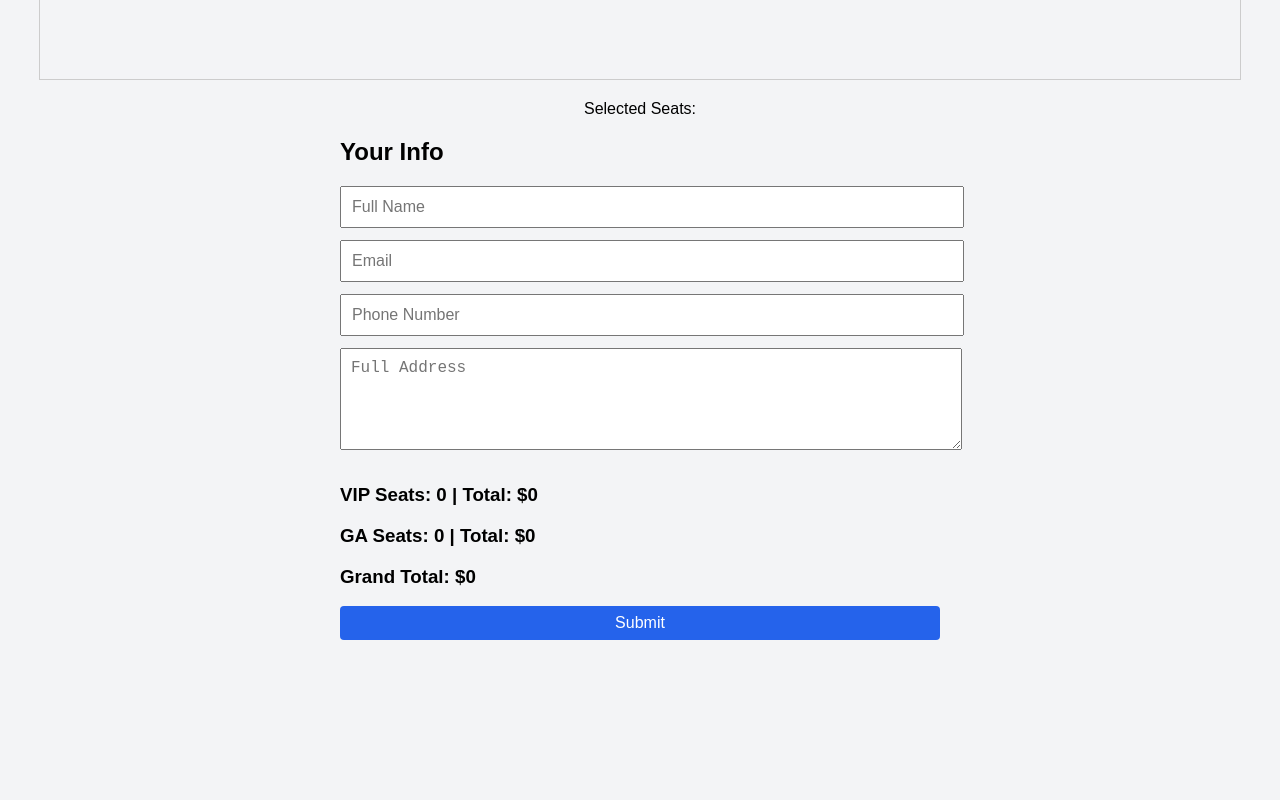
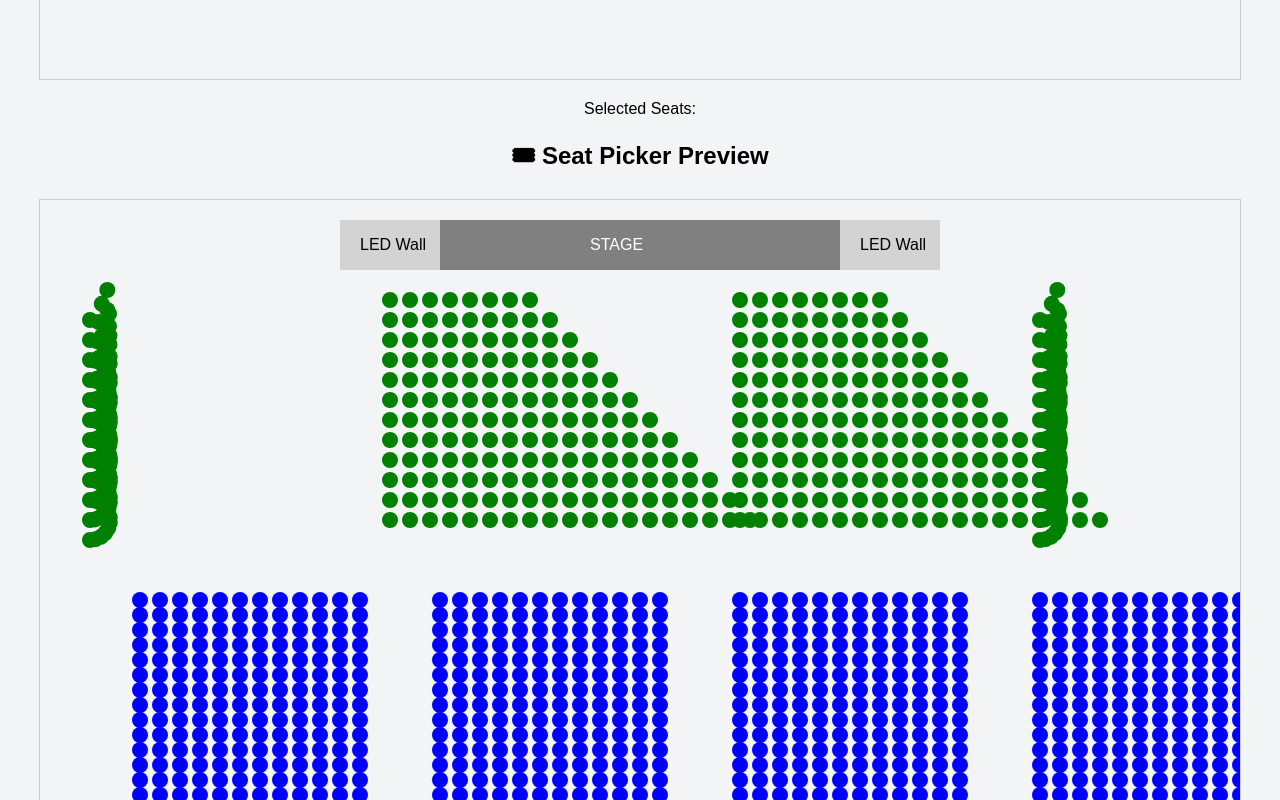
Before and after one commit to VerifiedFans/festival-seat-picker, a React (Create React App) app: page / in a window 1280 px wide. Shown: the part 1080-1880 px from the top of the page. Before the commit the page ends 1720 px from the top, so only its background shows below. Built offline with nearby package versions, Linux system fonts and the light colour scheme.

Commit message:
Update ContactForm.jsx

```diff
--- a/src/ContactForm.jsx
+++ b/src/ContactForm.jsx
@@ -1,152 +1,29 @@
-import React, { useState, useEffect } from "react";
+import React, { useState } from "react";
+import SeatPicker from "./SeatPicker";
 
-export default function ContactForm({ selectedSeats }) {
-  // 🎟️ **Form Data State**
-  const [formData, setFormData] = useState({
-    name: "",
-    email: "",
-    phone: "",
-    address: "",
-  });
+export default function ContactForm() {
+  const [selectedSeats, setSelectedSeats] = useState([]);
 
-  const [loading, setLoading] = useState(false);
-  const [error, setError] = useState("");
-  const [vipSeats, setVipSeats] = useState([]);
-  const [gaSeats, setGaSeats] = useState([]);
-  const [vipTotal, setVipTotal] = useState(0);
-  const [gaTotal, setGaTotal] = useState(0);
-  const [grandTotal, setGrandTotal] = useState(0);
-
-  // 🎯 **Handle Seat Categorization**
-  useEffect(() => {
-    const vip = selectedSeats.filter((seat) => seat.startsWith("10"));
-    const ga = selectedSeats.filter((seat) => seat.startsWith("20"));
-
-    setVipSeats(vip);
-    setGaSeats(ga);
-
-    const vipPrice = vip.length * 130;
-    const gaPrice = ga.length * 35;
-
-    setVipTotal(vipPrice);
-    setGaTotal(gaPrice);
-    setGrandTotal(vipPrice + gaPrice);
-  }, [selectedSeats]);
-
-  // 🔄 **Form Data Change Handler**
-  const handleChange = (e) => {
-    setFormData({ ...formData, [e.target.name]: e.target.value });
+  const handleSeatSelect = (seats) => {
+    setSelectedSeats(seats);
   };
 
-  // 📝 **Form Submission Logic**
   const handleSubmit = async (e) => {
     e.preventDefault();
-    setLoading(true);
-    setError("");
-
-    if (!formData.name || !formData.email || !formData.phone || !formData.address) {
-      setError("Please fill in all fields.");
-      setLoading(false);
-      return;
-    }
-
-    try {
-      const response = await fetch("https://formspree.io/f/mkgrbrrb", {
-        method: "POST",
-        headers: {
-          "Content-Type": "application/json",
-        },
-        body: JSON.stringify({
-          ...formData,
-          vipSeats: vipSeats.join(", "),
-          gaSeats: gaSeats.join(", "),
-          vipTotal,
-          gaTotal,
-          grandTotal,
-        }),
-      });
-
-      if (response.ok) {
-        alert("Ticket Request Submitted Successfully!");
-      } else {
-        throw new Error("Submission Failed");
-      }
-    } catch (err) {
-      setError("Submission failed. Please try again.");
-    } finally {
-      setLoading(false);
-    }
+    console.log("Submitting with seats: ", selectedSeats);
+    alert(`You have selected: ${selectedSeats.join(", ")}`);
   };
 
-  // 🖌️ **Render Form**
   return (
-    <form onSubmit={handleSubmit} style={{ maxWidth: 600, margin: "0 auto" }}>
-      <h2>Your Info</h2>
-      {error && <p style={{ color: "red" }}>{error}</p>}
-
-      <input
-        name="name"
-        placeholder="Full Name"
-        value={formData.name}
-        onChange={handleChange}
-        style={inputStyle}
-      />
-      <input
-        name="email"
-        type="email"
-        placeholder="Email"
-        value={formData.email}
-        onChange={handleChange}
-        style={inputStyle}
-      />
-      <input
-        name="phone"
-        placeholder="Phone Number"
-        value={formData.phone}
-        onChange={handleChange}
-        style={inputStyle}
-      />
-      <textarea
-        name="address"
-        placeholder="Full Address"
-        value={formData.address}
-        onChange={handleChange}
-        style={textareaStyle}
-      />
-
-      <h3>VIP Seats: {vipSeats.length} | Total: ${vipTotal}</h3>
-      <p>{vipSeats.join(", ")}</p>
-
-      <h3>GA Seats: {gaSeats.length} | Total: ${gaTotal}</h3>
-      <p>{gaSeats.join(", ")}</p>
-
-      <h3>Grand Total: ${grandTotal}</h3>
-
-      <button type="submit" disabled={loading} style={buttonStyle}>
-        {loading ? "Submitting..." : "Submit"}
-      </button>
-    </form>
+    <div>
+      <SeatPicker onSelect={handleSeatSelect} />
+      <form onSubmit={handleSubmit}>
+        <input type="text" placeholder="Full Name" required />
+        <input type="email" placeholder="Email" required />
+        <input type="tel" placeholder="Phone Number" required />
+        <textarea placeholder="Full Address" required />
+        <button type="submit">Submit</button>
+      </form>
+    </div>
   );
 }
-
-const inputStyle = {
-  width: "100%",
-  marginBottom: 12,
-  padding: 10,
-  fontSize: "1rem",
-};
-
-const textareaStyle = {
-  ...inputStyle,
-  height: 80,
-};
-
-const buttonStyle = {
-  padding: "0.5rem 1.5rem",
-  backgroundColor: "#2563eb",
-  color: "white",
-  border: "none",
-  borderRadius: 4,
-  width: "100%",
-  fontSize: "1rem",
-};
```
